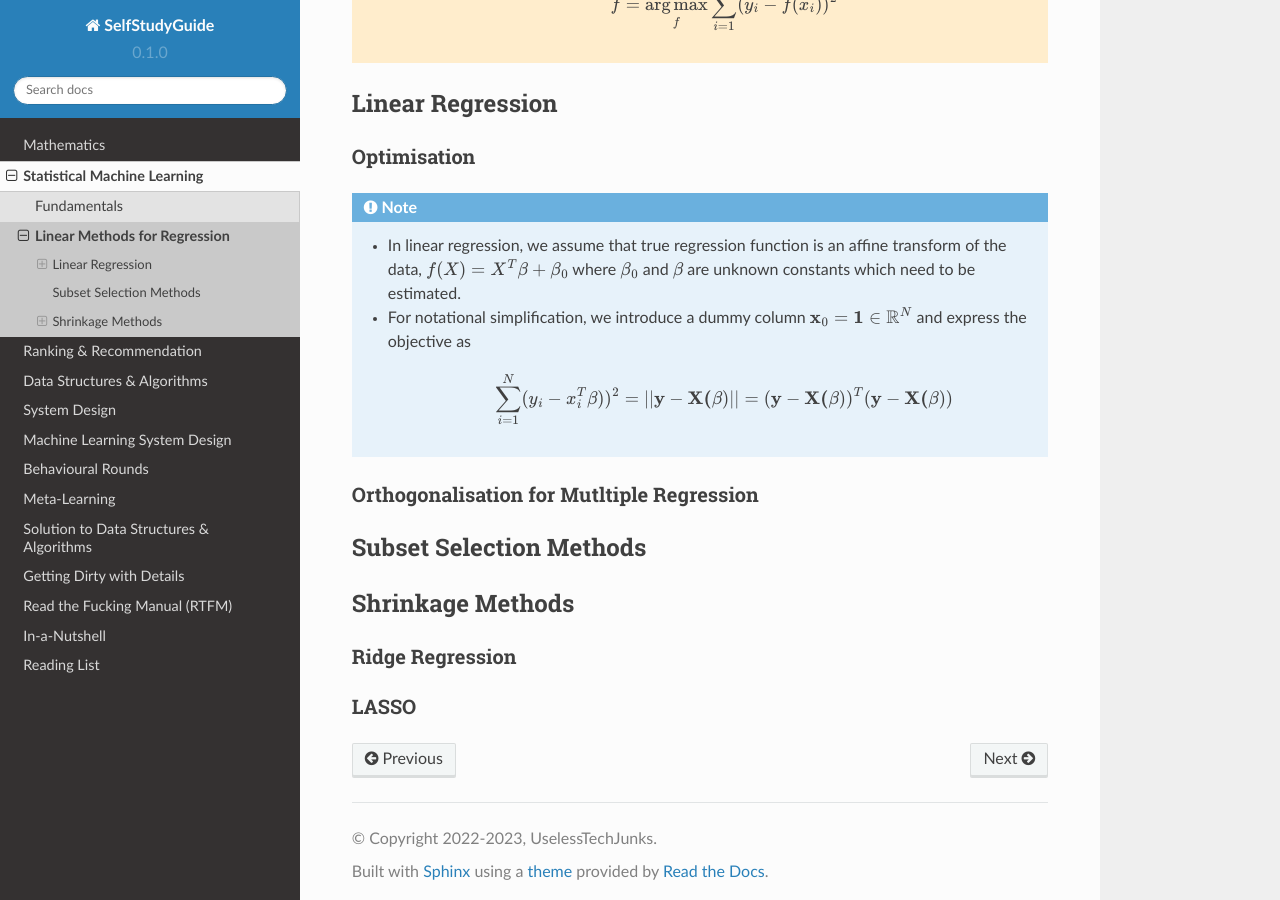
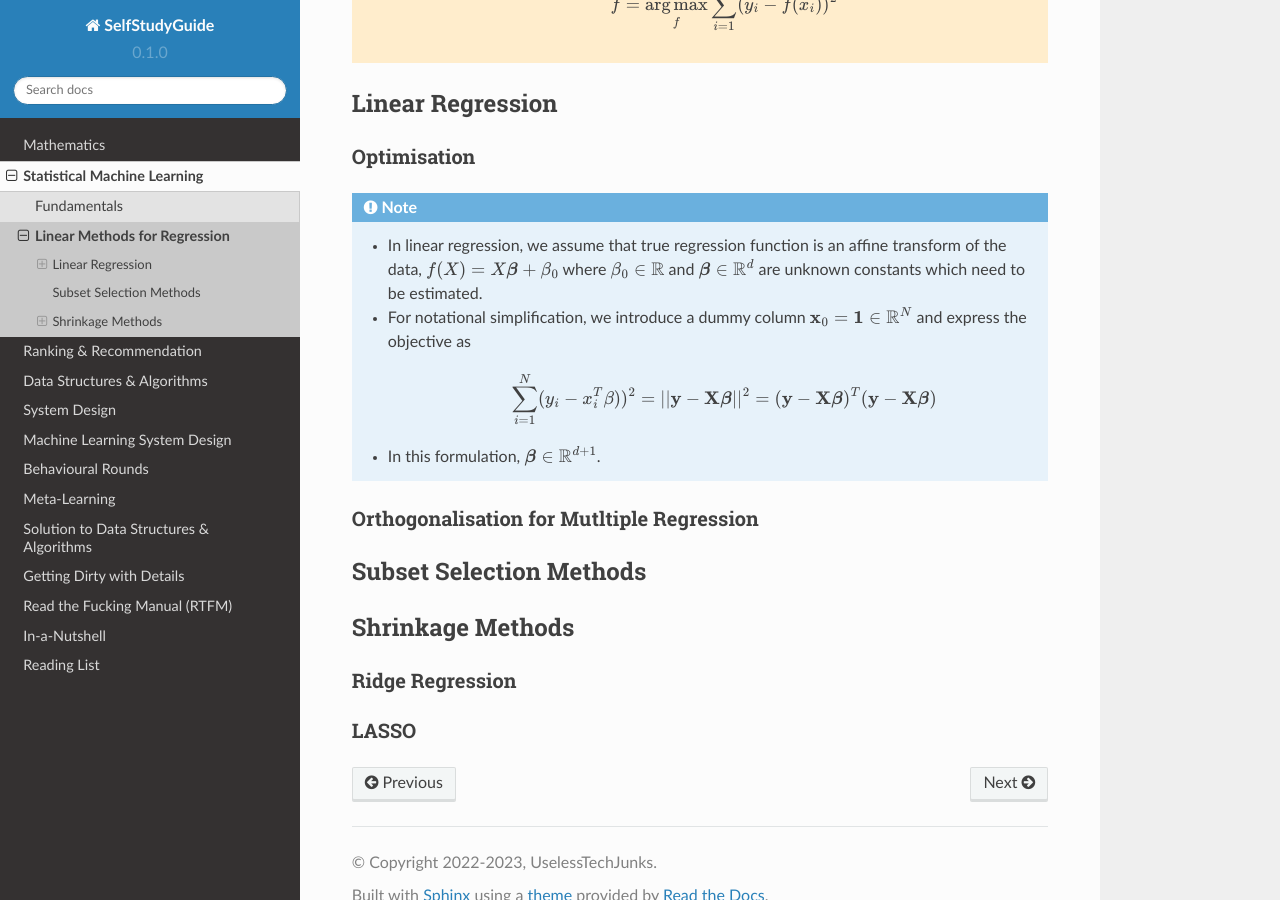
Before and after one commit to uselesstechjunks/leetcode, a Sphinx documentation site: the page built from docs/source/ml/linearreg.rst, in a window 1280 px wide and 900 px high, scrolled down 701 px. Built offline with Sphinx 7.4.7 and the Read the Docs theme 2.0.0, drawn with Linux system fonts in a browser that asks for light colours.

Commit message:
Update linearreg.rst

```diff
--- a/docs/source/ml/linearreg.rst
+++ b/docs/source/ml/linearreg.rst
@@ -26,10 +26,11 @@ Linear Regression
 Optimisation
 ===========================================================================
 .. note::
-	* In linear regression, we assume that true regression function is an affine transform of the data, :math:`f(X)=X^T\beta+\beta_0` where :math:`\beta_0` and :math:`\beta` are unknown constants which need to be estimated.
+	* In linear regression, we assume that true regression function is an affine transform of the data, :math:`f(X)=X\boldsymbol{\beta}+\beta_0` where :math:`\beta_0\in\mathbb{R}` and :math:`\boldsymbol{\beta}\in\mathbb{R}^d` are unknown constants which need to be estimated.
 	* For notational simplification, we introduce a dummy column :math:`\mathbf{x}_0=\mathbf{1}\in\mathbb{R}^N` and express the objective as
 
-		.. math:: \sum_{i=1}^N(y_i-x_i^T\beta))^2=||\mathbf{y}-\mathbf{X}\boldsymbol(\beta)||=(\mathbf{y}-\mathbf{X}\boldsymbol(\beta))^T(\mathbf{y}-\mathbf{X}\boldsymbol(\beta))
+		.. math:: \sum_{i=1}^N(y_i-x_i^T\beta))^2=||\mathbf{y}-\mathbf{X}\boldsymbol{\beta}||^2=(\mathbf{y}-\mathbf{X}\boldsymbol{\beta})^T(\mathbf{y}-\mathbf{X}\boldsymbol{\beta})
+	* In this formulation, :math:`\boldsymbol{\beta}\in\mathbb{R}^{d+1}`.
 
 Orthogonalisation for Mutltiple Regression
 ===========================================================================
```
